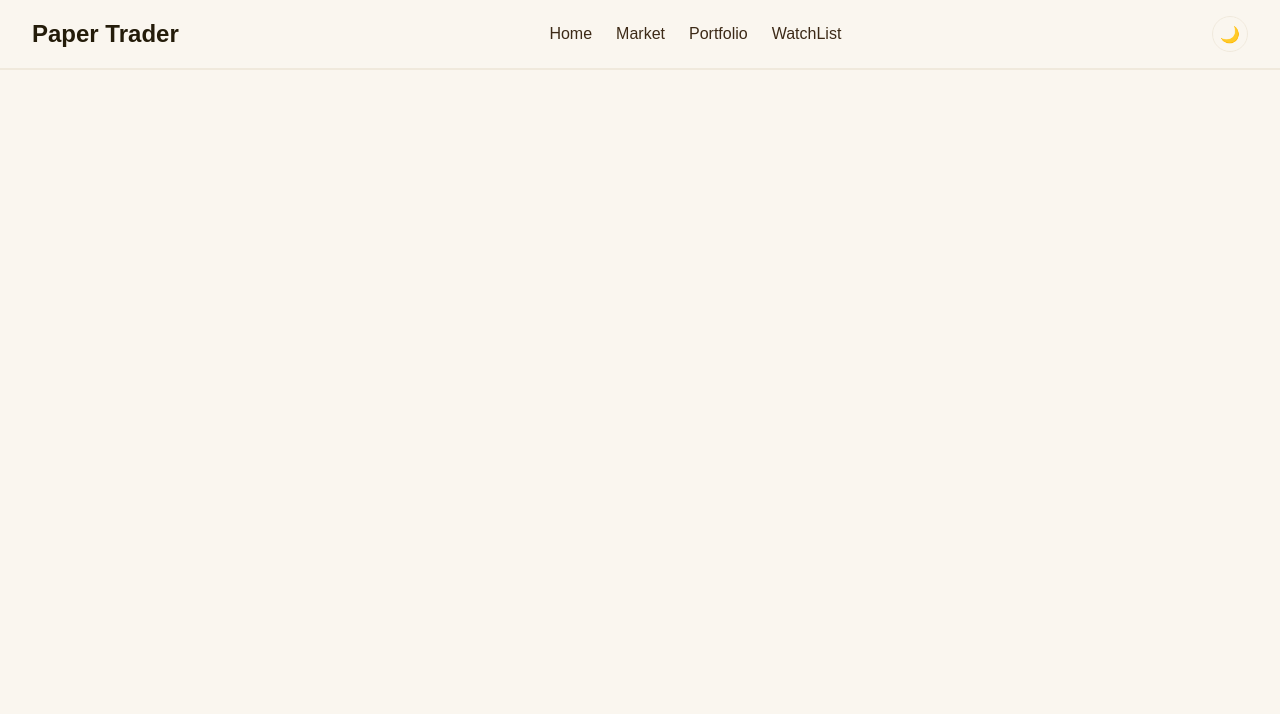
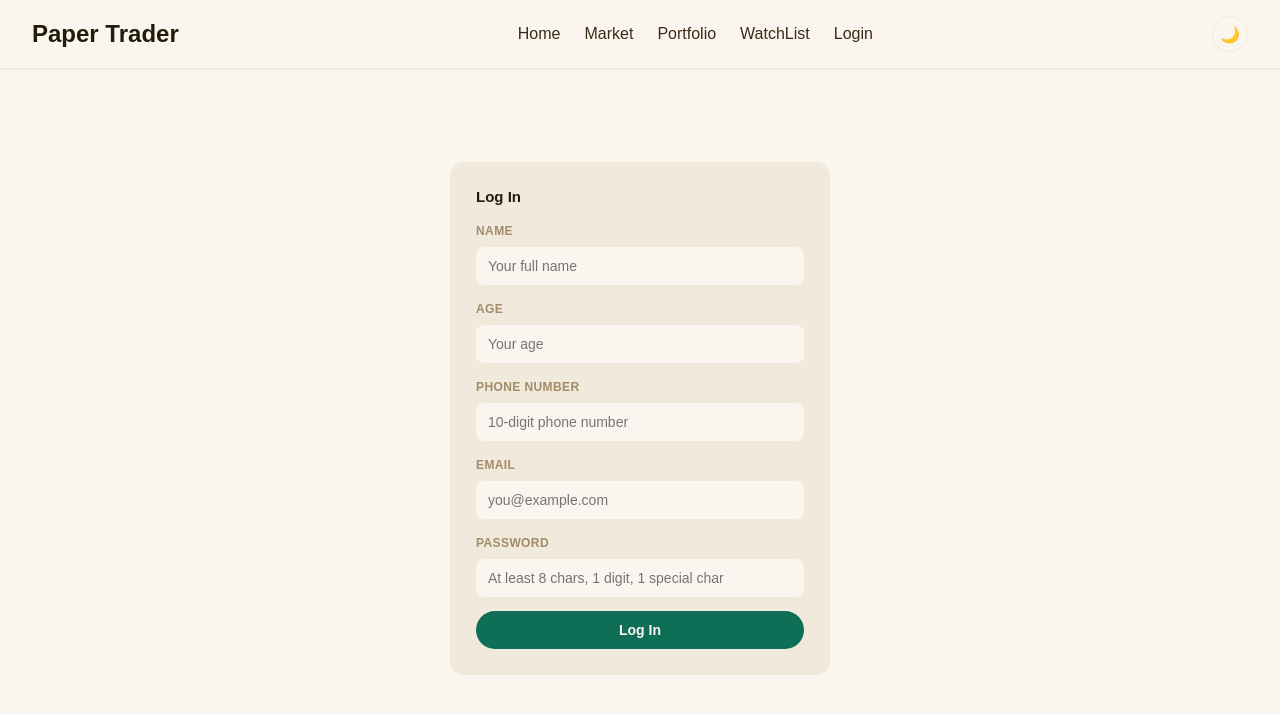
Before and after one commit to khyati170/PaperTrader, a React (Vite) app: page /login in a window 1280 px wide. Shown: the top 714 px of the page. Built offline with nearby package versions, Linux system fonts and the light colour scheme; no server answers.

Commit message:
Updated project files

```diff
--- a/src/App.jsx
+++ b/src/App.jsx
@@ -1,18 +1,3 @@
-// import Navbar from "./components/navbar";
-// import Home from "./pages/Home";
-// import "./index.css";
-
-// function App() {
-//   return (
-//     <>
-//       <Navbar />
-//       <Home />
-//     </>
-//   );
-// }
-
-// export default App;
-
 import { BrowserRouter, Routes, Route } from "react-router-dom";
 import { useState, useEffect } from "react";
 import Navbar from "./components/navbar";
@@ -20,6 +5,7 @@ import Home from "./pages/Home"
 import MarketPage from "./pages/MarketPage";
 import WatchList from "./pages/WatchList";
 import StockDetail from "./StockDetail.jsx";
+import Login from "./pages/Login.jsx";
 
 function App() {
   const [watchlist, setWatchlist] = useState(() => {
@@ -27,9 +13,29 @@ function App() {
     return saved ? JSON.parse(saved) : [];
   });
 
+  const [isAuthenticated, setIsAuthenticated] = useState(false);
+
+  const [balance, setBalance] = useState(() => {
+    const saved = localStorage.getItem("balance");
+    return saved ? Number(saved) : 0;
+  });
+
+  const [holdings, setHoldings] = useState(() => {
+    const saved = localStorage.getItem("holdings");
+    return saved ? JSON.parse(saved) : {};
+  });
+
   useEffect(() => {
     localStorage.setItem("watchlist", JSON.stringify(watchlist));
   }, [watchlist]);
+
+  useEffect(() => {
+    localStorage.setItem("balance", balance);
+  }, [balance]);
+
+  useEffect(() => {
+    localStorage.setItem("holdings", JSON.stringify(holdings));
+  }, [holdings]);
 
   const addToWatchlist = (symbol) => {
     setWatchlist((prev) => [...prev, symbol]);
@@ -47,34 +53,66 @@ function App() {
     }
   };
 
+  const handleLogin = (userData) => {
+    setIsAuthenticated(true);
+    setBalance(userData.balance);
+  };
+
+  // Centralized buy/sell so ANY page (StockDetail, later Portfolio) uses the same logic
+  const handleBuy = (symbol, price, quantity) => {
+    const cost = price * quantity;
+    if (cost > balance) {
+      alert("Insufficient balance");
+      return;
+    }
+    setBalance((prev) => prev - cost);
+    setHoldings((prev) => ({
+      ...prev,
+      [symbol]: (prev[symbol] || 0) + quantity,
+    }));
+  };
+
+  const handleSell = (symbol, price, quantity) => {
+    const currentlyOwned = holdings[symbol] || 0;
+    if (quantity > currentlyOwned) {
+      alert("You don't own that many shares");
+      return;
+    }
+    setBalance((prev) => prev + price * quantity);
+    setHoldings((prev) => ({
+      ...prev,
+      [symbol]: prev[symbol] - quantity,
+    }));
+  };
+
   return (
     <BrowserRouter>
-      <Navbar />
+      <Navbar isAuthenticated={isAuthenticated} balance={balance} />
       <Routes>
         <Route path="/" element={<Home />} />
         <Route
-         path="/market"
-        element={
-          <MarketPage
-            watchlist={watchlist}
-            toggleWatchlist={toggleWatchlist}
-         />
-        }
-      />
-       <Route
-       path="/watchlist"
-        element={
-           <WatchList
-            watchlist={watchlist}
-            toggleWatchlist={toggleWatchlist}
+          path="/market"
+          element={<MarketPage watchlist={watchlist} toggleWatchlist={toggleWatchlist} />}
         />
-      }
-      />
-      <Route path="/stock/:symbol" element={<StockDetail />} />
+        <Route
+          path="/watchlist"
+          element={<WatchList watchlist={watchlist} toggleWatchlist={toggleWatchlist} />}
+        />
+        <Route
+          path="/stock/:symbol"
+          element={
+            <StockDetail
+              balance={balance}
+              holdings={holdings}
+              onBuy={handleBuy}
+              onSell={handleSell}
+            />
+          }
+        />
+        <Route path="/login" element={<Login onLogin={handleLogin} />} />
       </Routes>
     </BrowserRouter>
   );
 }
 
-
 export default App;
--- a/src/StockDetail.jsx
+++ b/src/StockDetail.jsx
@@ -4,14 +4,11 @@ import { getStocks } from "./data/stocks.js";
 import BuySellForm from "./components/BuySellForm.jsx";
 import "./stockDetail.css";
 
-function StockDetail() {
+function StockDetail({ balance, holdings, onBuy, onSell }) {
     const { symbol } = useParams();
 
     const [stock, setStock] = useState(null);
     const [loading, setLoading] = useState(true);
-
-    const [balance, setBalance] = useState(50000);
-    const [ownedShares, setOwnedShares] = useState(0);
 
     useEffect(() => {
         let isMounted = true;
@@ -27,23 +24,15 @@ function StockDetail() {
         return () => { isMounted = false; };
     }, [symbol]);
 
+
+    const ownedShares = holdings[symbol] || 0;
+
     const handleBuy = (stockArg, quantity) => {
-        const cost = stockArg.price * quantity;
-        if (cost > balance) {
-            alert("Insufficient balance");
-            return;
-        }
-        setBalance((prev) => prev - cost);
-        setOwnedShares((prev) => prev + quantity);
+        onBuy(stockArg.symbol, stockArg.price, quantity);
     };
 
     const handleSell = (stockArg, quantity) => {
-        if (quantity > ownedShares) {
-            alert("You don't own that many shares");
-            return;
-        }
-        setBalance((prev) => prev + stockArg.price * quantity);
-        setOwnedShares((prev) => prev - quantity);
+        onSell(stockArg.symbol, stockArg.price, quantity);
     };
 
     if (loading) {
@@ -85,6 +74,7 @@ function StockDetail() {
                         <tr><td>High Price</td><td>${stock.highprice}</td></tr>
                         <tr><td>Low Price</td><td>${stock.lowprice}</td></tr>
                         <tr><td>Opening Price</td><td>${stock.openprice}</td></tr>
+                        <tr><td>Previous Close</td><td>${stock.previousclose}</td></tr>
                     </tbody>
                 </table>
             </section>
--- a/src/components/StockCard.jsx
+++ b/src/components/StockCard.jsx
@@ -23,9 +23,6 @@ function StockCard({symbol,company,price,change,hp,lp,op,isWatchlisted,onWatchli
                 <div className="low-price">
                     <p>Low Price: ${lp}</p>
                 </div>
-                <div className="open-price">
-                    <p>Opening price: ${op}</p>
-                </div>
             </div>
 
             <div className="stock-action">
--- a/src/components/navbar.jsx
+++ b/src/components/navbar.jsx
@@ -12,6 +12,7 @@ function Navbar() {
         <Link to="/market">Market</Link>
         <Link to="#">Portfolio</Link>
         <Link to="/watchlist">WatchList</Link>
+        <Link to="/login">Login</Link>
       </div>
       <ThemeToggle/>
     </nav>
--- a/src/data/stocks.js
+++ b/src/data/stocks.js
@@ -183,7 +183,8 @@ export async function getStocks() {
         change: data.dp,
         highprice: data.h,
         lowprice: data.l,
-        openprice: data.o
+        openprice: data.o,
+        previousclose: data.pc
       });
     }
 
--- /dev/null
+++ b/src/pages/Login.jsx
@@ -0,0 +1,120 @@
+import { useState } from "react";
+import { useNavigate, useLocation } from "react-router-dom";
+
+function Login({ onLogin }) {
+    const [name, setName] = useState("");
+    const [age, setAge] = useState("");
+    const [phone, setPhone] = useState("");
+    const [email, setEmail] = useState("");
+    const [password, setPassword] = useState("");
+    const [showToast, setShowToast] = useState(false);
+    const navigate = useNavigate();
+    const location = useLocation();
+
+    const redirectTo = location.state?.from?.pathname || "/market";
+
+    const handleSubmit = (e) => {
+        e.preventDefault();
+
+        if (!name || !age || !phone || !email || !password) {
+            alert("Please fill in all fields");
+            return;
+        }
+
+        if (!/^\d{10}$/.test(phone)) {
+            alert("Please enter a valid 10-digit phone number");
+            return;
+        }
+
+        const hasDigit = /\d/.test(password);
+        const hasSpecialChar = /[!@#$%^&*(),.?":{}|<>]/.test(password);
+
+        if (password.length < 8) {
+            alert("Password must be at least 8 characters long");
+            return;
+        }
+
+        if (!hasDigit || !hasSpecialChar) {
+            alert("Password must contain at least one digit and one special character (e.g. ! @ # $ %)");
+            return;
+        }
+
+        onLogin({ name, age, phone, email, balance: 50000 });
+        setShowToast(true);
+
+        setTimeout(() => {
+            navigate(redirectTo, { replace: true });
+        }, 1800);
+    };
+
+    return (
+        <div className="stock-detail">
+            {showToast && (
+                <div className="login-toast">
+                    <span className="login-toast-icon">🎉</span>
+                    <div>
+                        <p className="login-toast-title">Thanks for logging in, {name}!</p>
+                        <p className="login-toast-text">
+                            You've received a virtual wallet of <strong>$50,000</strong> to start trading.
+                        </p>
+                    </div>
+                </div>
+            )}
+
+            <form className="trade-panel" onSubmit={handleSubmit} style={{ maxWidth: 380, margin: "60px auto" }}>
+                <h2>Log In</h2>
+
+                <label htmlFor="name">Name</label>
+                <input
+                    id="name"
+                    type="text"
+                    value={name}
+                    onChange={(e) => setName(e.target.value)}
+                    placeholder="Your full name"
+                />
+
+                <label htmlFor="age">Age</label>
+                <input
+                    id="age"
+                    type="number"
+                    value={age}
+                    onChange={(e) => setAge(e.target.value)}
+                    placeholder="Your age"
+                />
+
+                <label htmlFor="phone">Phone Number</label>
+                <input
+                    id="phone"
+                    type="tel"
+                    value={phone}
+                    onChange={(e) => setPhone(e.target.value)}
+                    placeholder="10-digit phone number"
+                />
+
+                <label htmlFor="email">Email</label>
+                <input
+                    id="email"
+                    type="email"
+                    value={email}
+                    onChange={(e) => setEmail(e.target.value)}
+                    placeholder="you@example.com"
+                />
+
+                <label htmlFor="password">Password</label>
+                <input
+                    id="password"
+                    type="password"
+                    value={password}
+                    onChange={(e) => setPassword(e.target.value)}
+                    placeholder="At least 8 chars, 1 digit, 1 special char"
+                />
+
+                <button className="buy-button" type="submit">
+                    Log In
+                </button>
+            </form>
+        </div>
+    );
+}
+
+export default Login;
--- a/src/stockDetail.css
+++ b/src/stockDetail.css
@@ -272,3 +272,45 @@ tr:last-child td {
         font-size: 26px;
     }
 }
+
+/*  Login notification */
+.login-toast {
+    max-width: 380px;
+    margin: 30px auto 0;
+    background: var(--color-bg-alt, var(--color-gain));
+    border-left: 4px solid var(--color-gain);
+    padding: 16px 18px;
+    border-radius: 10px;
+    display: flex;
+    align-items: flex-start;
+    gap: 12px;
+    animation: slideDown 0.3s ease;
+}
+
+.login-toast-icon {
+    font-size: 22px;
+}
+
+.login-toast-title {
+    margin: 0 0 4px;
+    font-weight: 700;
+    color: var(--color-heading);
+    font-size: 15px;
+}
+
+.login-toast-text {
+    margin: 0;
+    font-size: 13px;
+    color: var(--color-subheading);
+}
+
+@keyframes slideDown {
+    from {
+        opacity: 0;
+        transform: translateY(-10px);
+    }
+    to {
+        opacity: 1;
+        transform: translateY(0);
+    }
+}
```
Also changed, not shown: src/components/BuySellForm.jsx (+16 -14 lines), 1 other file (tests, documents, lock files or other folders).
